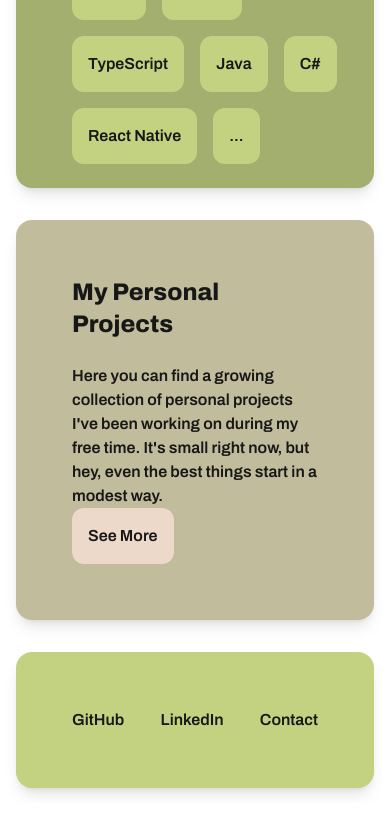
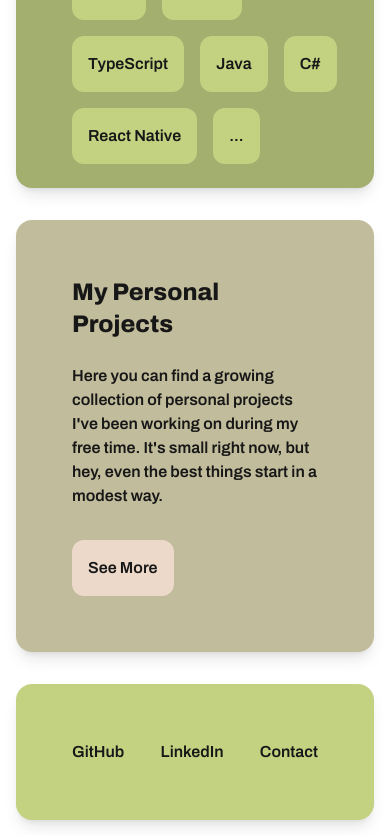
Before and after one commit to falcaodiogo/falcaodiogo.github.io, a Next.js app in the folder portfolio/: page / in a window 390 px wide. Shown: the part 1479-2315 px from the top of the page. Before the commit the page ends 2283 px from the top, so only its background shows below. Built offline with nearby package versions, Linux system fonts and the light colour scheme.

Commit message:
Cp project optimization (image)

```diff
--- a/portfolio/app/page.tsx
+++ b/portfolio/app/page.tsx
@@ -168,7 +168,7 @@ export default function Page() {
             initial={{ opacity: 0 }}
             animate={{ opacity: 1 }}
             transition={{ type: "spring", duration: 0.6, delay: 2.3 }}
-            className="text-foreground font-semibold md:text-base pt-6 sm:pb-8"
+            className="text-foreground font-semibold md:text-base pt-6 pb-8 sm:pb-8"
           >
             Here you can find a growing collection of personal projects I've
             been working on during my free time. It's small right now, but hey,
```
Also changed, not shown: portfolio/app/assets/cp/cp.png.
